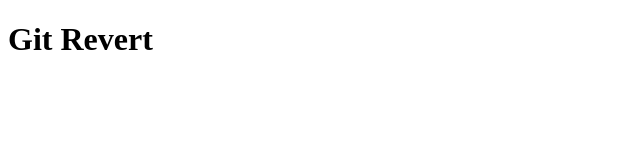
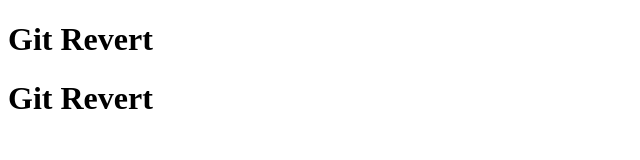
Before and after one commit to shamlal-Shahdev/DevOpsPractice4, a plain HTML site: page index.html in a window 1280 px wide. Shown: the whole page, without its empty margins (0-640 px from the left). Drawn offline with Linux system fonts and the light colour scheme.

Commit message:
Git Revert2

```diff
--- a/index.html
+++ b/index.html
@@ -7,5 +7,6 @@
 </head>
 <body>
     <h1>Git Revert</h1>
+    <h1>Git Revert</h1>
 </body>
 </html>
```
